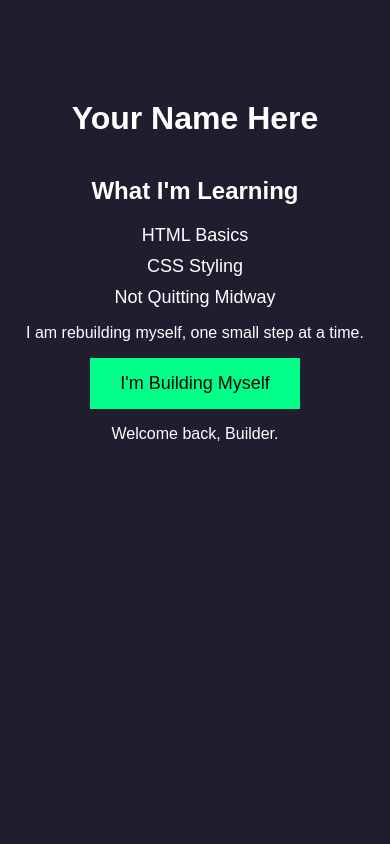
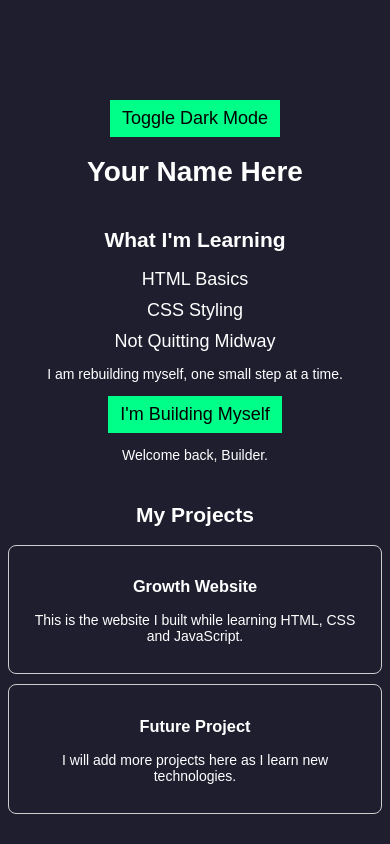
Before and after one commit to anmolkumar160805-pixel/simple1, a plain HTML site: page index.html in a window 390 px wide. Drawn offline with Linux system fonts and the light colour scheme.

Commit message:
added projects section

```diff
--- a/one.css
+++ b/cs/one.css
@@ -4,6 +4,7 @@ body {
     font-family: Arial, sans-serif;
    background-color: #1e1e2f;
     color: white;
+    max-width: 100%;
 }
 
 button {
@@ -31,3 +32,31 @@ button {
     padding: 15px 30px;
     font-size: 18px;
 }
+@media (max-width: 600px) {
+  body {
+    font-size: 14px;
+  }
+
+  .container {
+    width: 95%;
+  }
+}
+body.dark {
+  background-color: #121212;
+  color: white;
+}
+
+button {
+  padding: 8px 12px;
+  cursor: pointer;
+}
+#projects {
+  margin-top: 40px;
+}
+
+.project-card {
+  border: 1px solid #ccc;
+  padding: 15px;
+  margin-top: 10px;
+  border-radius: 8px;
+}
--- a/index.html
+++ b/index.html
@@ -1,12 +1,13 @@
 <!DOCTYPE html>
 <html>
 <head>
+    <meta name="viewport" content="width=device-width, initial-scale=1.0">
     <title>My Growth Journey</title>
-    <link rel="stylesheet" href="one.css">
+  <link rel="stylesheet" href="cs/one.css">
 </head>
 
 <body>
-
+<button id="theme-toggle">Toggle Dark Mode</button>
     <h1>Your Name Here</h1>
     <h2>What I'm Learning</h2>
 <ul>
@@ -18,6 +19,20 @@
 
    <button onclick="updateMessage()">I'm Building Myself</button>
 <p id="status"></p>
-    <script src="script.js"></script>
+<section id="projects">
+  <h2>My Projects</h2>
+
+  <div class="project-card">
+    <h3>Growth Website</h3>
+    <p>This is the website I built while learning HTML, CSS and JavaScript.</p>
+  </div>
+
+  <div class="project-card">
+    <h3>Future Project</h3>
+    <p>I will add more projects here as I learn new technologies.</p>
+  </div>
+
+</section>
+    <script src="js/script.js"></script>
 </body>
 </html>
--- /dev/null
+++ b/js/script.js
@@ -0,0 +1,22 @@
+window.onload = function() {
+    document.getElementById("status").innerText = "Welcome back, Builder.";
+}
+
+function updateMessage() {
+    document.getElementById("status").innerText = "Day 3 Completed 🚀";
+}
+const toggleButton = document.getElementById("theme-toggle");
+
+if (localStorage.getItem("theme") === "dark") {
+  document.body.classList.add("dark");
+}
+
+toggleButton.addEventListener("click", function () {
+  document.body.classList.toggle("dark");
+
+  if (document.body.classList.contains("dark")) {
+    localStorage.setItem("theme", "dark");
+  } else {
+    localStorage.setItem("theme", "light");
+  }
+});
--- a/script.js
+++ /dev/null
@@ -1,7 +0,0 @@
-window.onload = function() {
-    document.getElementById("status").innerText = "Welcome back, Builder.";
-}
-
-function updateMessage() {
-    document.getElementById("status").innerText = "Day 3 Completed 🚀";
-}
```
